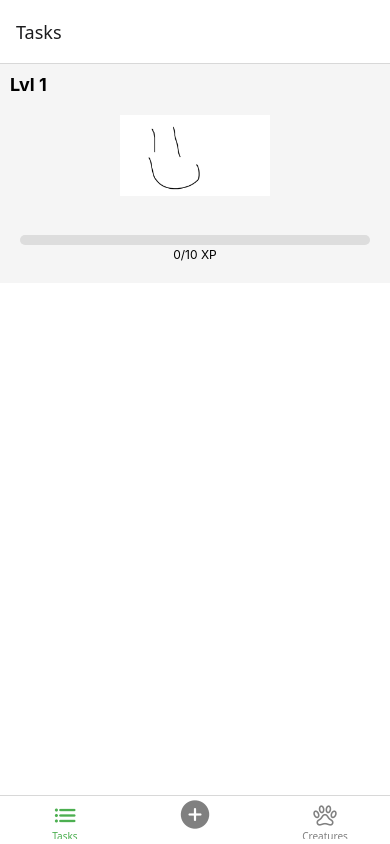
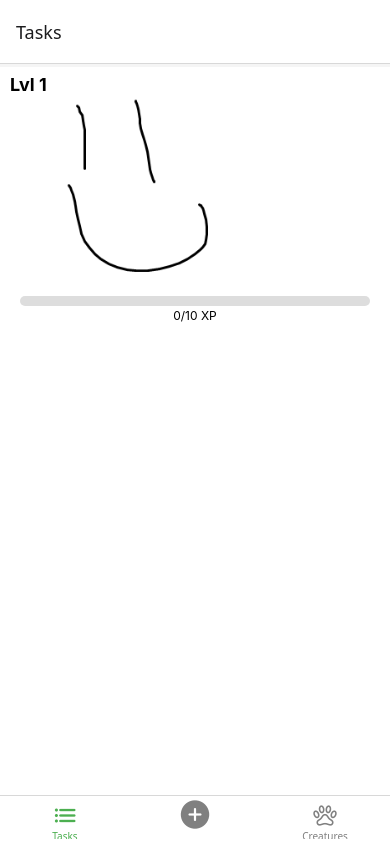
Before and after one commit to Joemanf/task-creatures, a React Native app: screen /Tasks in a window 390 px wide. Built offline with nearby package versions, Linux system fonts and the light colour scheme.

Commit message:
Minor styling changes

```diff
--- a/components/XPBar.js
+++ b/components/XPBar.js
@@ -17,7 +17,9 @@ const XPBar = ({ currentXP, xpToNextLevel }) => {
 const styles = StyleSheet.create({
   container: {
     width: '100%',
-    paddingVertical: 5,
+    // paddingVertical: -5,
+    marginVertical: 5,
+    zIndex: 2,
   },
   backgroundBar: {
     height: 10,
--- a/screens/TasksScreen.js
+++ b/screens/TasksScreen.js
@@ -94,16 +94,20 @@ const styles = StyleSheet.create({
     backgroundColor: '#fff',
   },
   creatureContainer: {
-    height: '30%',
+    height: '31%',
     alignItems: 'center',
     justifyContent: 'center',
     backgroundColor: '#f5f5f5',
     padding: 20,
   },
   creatureImage: {
-    width: 150,
-    height: 150,
+    // width: 250,
+    // height: 250,
+    width: '120%',
+    height: '120%',
     resizeMode: 'contain',
+    zIndex: 1,
+    marginTop: 40,
   },
   levelText: {
     position: 'absolute',
@@ -111,6 +115,7 @@ const styles = StyleSheet.create({
     left: 10,
     fontSize: 18,
     fontWeight: 'bold',
+    zIndex: 2,
   },
   listContent: {
     padding: 10,
```
